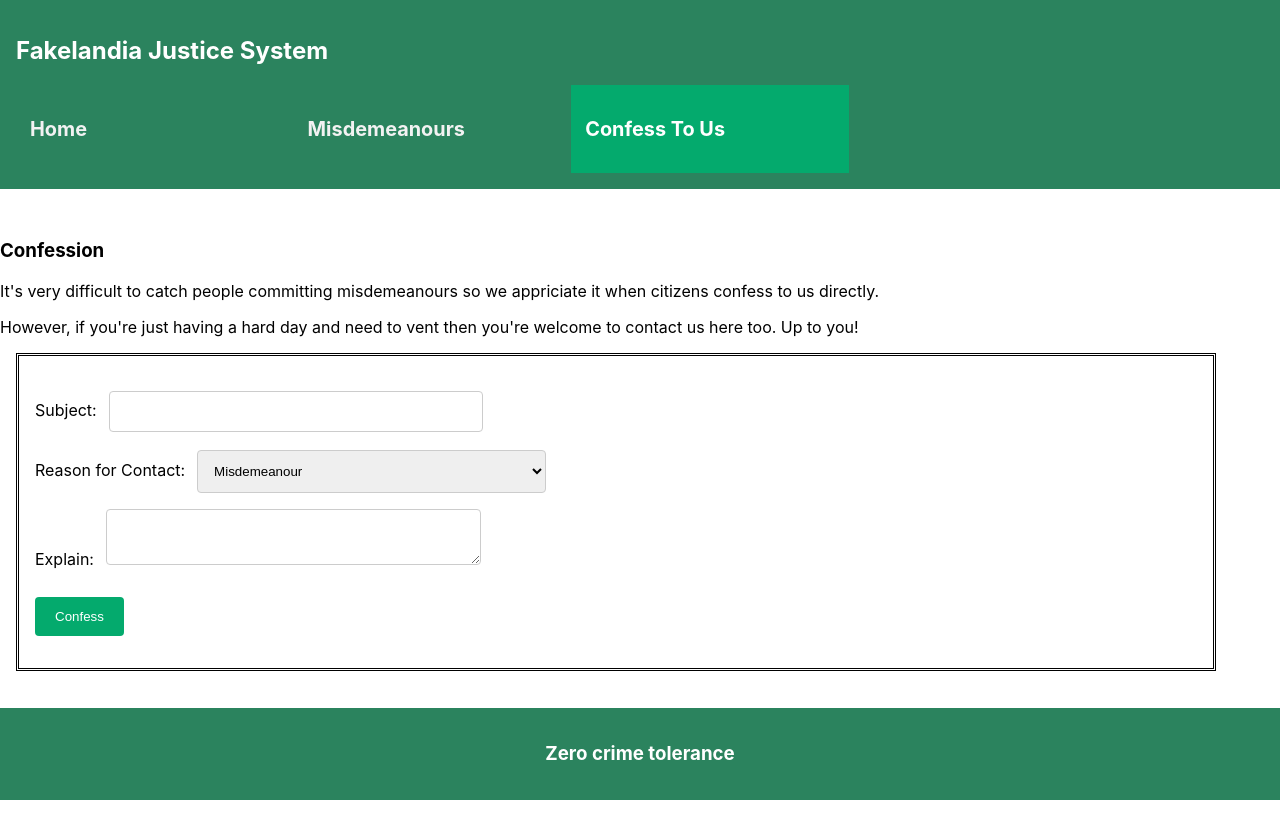
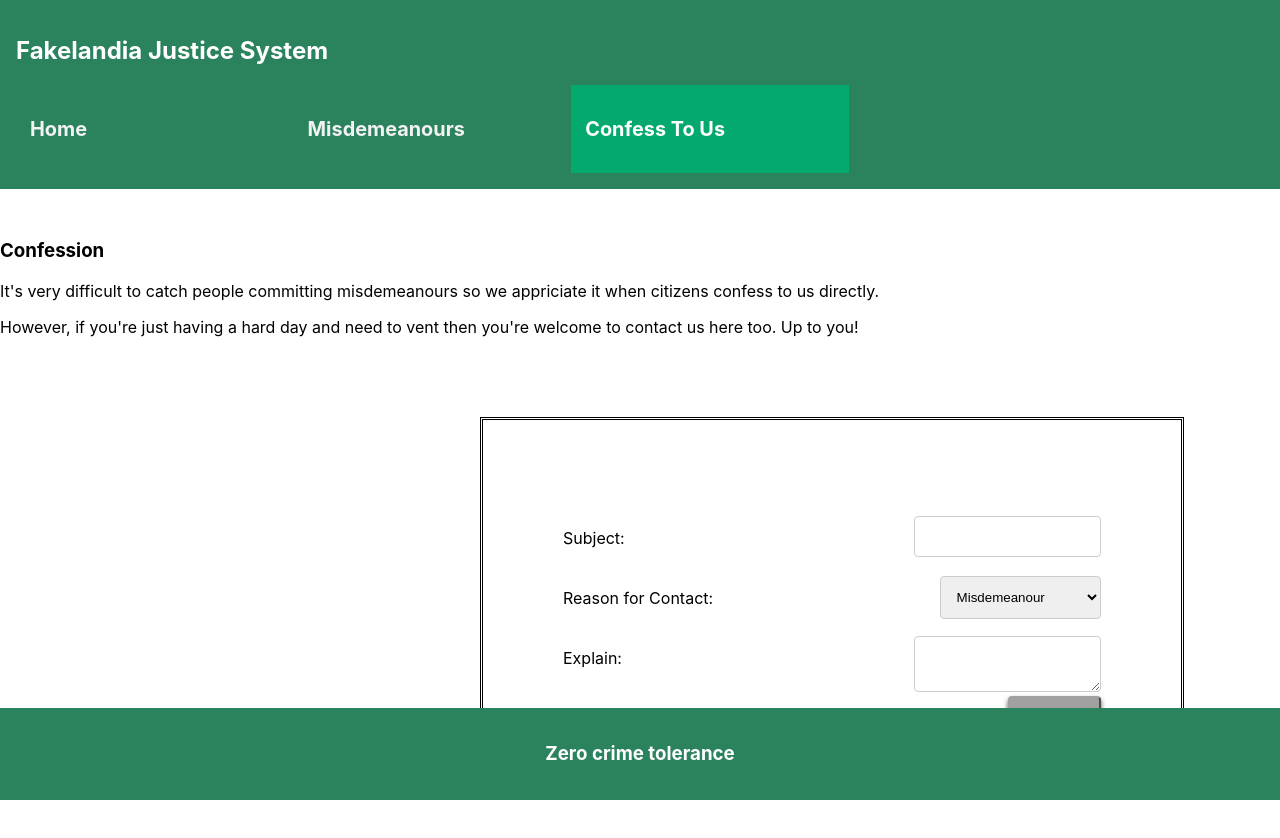
Before and after one commit to SukirtiSaxena/fakelandia-justice-system, a React (Create React App) app: page /confession in a window 1280 px wide. Shown: the top 838 px of the page. Before the commit the page ends 800 px from the top, so only its background shows below. Built offline with nearby package versions, Linux system fonts and the light colour scheme.

Commit message:
button toggle logic

```diff
--- a/src/Components/Confession/Confess.css
+++ b/src/Components/Confession/Confess.css
@@ -1,24 +1,31 @@
 form {
     border-style: double;
-    box-sizing: border-box;
-    padding: 1em;
-    margin: 1em;
-    margin-right: 4em;
+    box-sizing:content-box;
+    padding: 5em;
+    margin: 5em;
+    margin-right: 6em;
+    margin-left: 30em;
 }
 
 button {
     background-color: #04AA6D;
+    box-shadow: 0 3px 5px #96f08b;
     color: white;
     padding: 12px 20px;
-    border: none;
     border-radius: 4px;
-    cursor: pointer;
-    float: center;
+    float: right;
   }
+
+button:disabled {
+  color:#fff;
+  border-color: #a0a0a0;
+  background-color: #a0a0a0;
+  box-shadow: 0 3px 5px #4a5848;
+}
 
   label {
     padding: 12px 12px 12px 0;
-    display: inline-block;
+    display:inline-block;
   }
 
 
@@ -27,5 +34,5 @@ input, select, textarea {
     padding: 12px;
     border: 1px solid #ccc;
     border-radius: 4px;
-    resize: vertical;
+    float: right;
   }
--- a/src/Components/Confession/ConfessForm.js
+++ b/src/Components/Confession/ConfessForm.js
@@ -6,11 +6,13 @@ const ConfessForm = () => {
     const [misdemeanour, setMisdemeanour] = useContext(misdemeanourContext);
     const [reason, setReason] = useState('');
     const [message, setMessage] = useState('');
-    const [subject,setSubject] =useState('');
+    const [subject, setSubject] = useState('');
+    const [disable,setDisable] = useState('true');
 
 
     const handleSubmit = (e) => {
-        e.preventDefault()
+        e.preventDefault();
+        setDisable(true);
         if (reason === "talk")
             setMessage(`Welcome Citizen!! You want to talk about ${subject}`);
         else {
@@ -34,12 +36,17 @@ const ConfessForm = () => {
             <form >
                 <p>
                     <label htmlFor="subject"> Subject: </label>
-                    <input type="text" id="subject" size="20" onChange={e=>{setSubject(e.target.value)}}/>
+                    <input type="text" id="subject" size="20"
+                        onChange={e => {
+                            setSubject(e.target.value);
+                            setDisable(false);
+                        }}
+                    />
                 </p>
                 <p>
                     <label htmlFor="reason"> Reason for Contact: </label>
                     <select onChange={(e) => {
-                        setReason(e.target.value)
+                        setReason(e.target.value);
                     }}>
                         <option value="misdemeanour"> Misdemeanour </option>
                         <option value="talk"> I just want to talk </option>
@@ -47,15 +54,17 @@ const ConfessForm = () => {
                 </p>
                 <p>
                     <label htmlFor="reason">Explain:</label>
-                    <textarea row="4" cols="50" />
+                    <textarea />
                 </p>
                 <p>
-                    <button type="button" onClick={handleSubmit}> Confess </button>
+                    <button type="button" onClick={handleSubmit} disabled={disable}>
+                        Confess
+                    </button>
                 </p>
 
             </form>
             <p>
-                {message}
+               <h3> {message} </h3>
             </p>
         </>
     )
```
